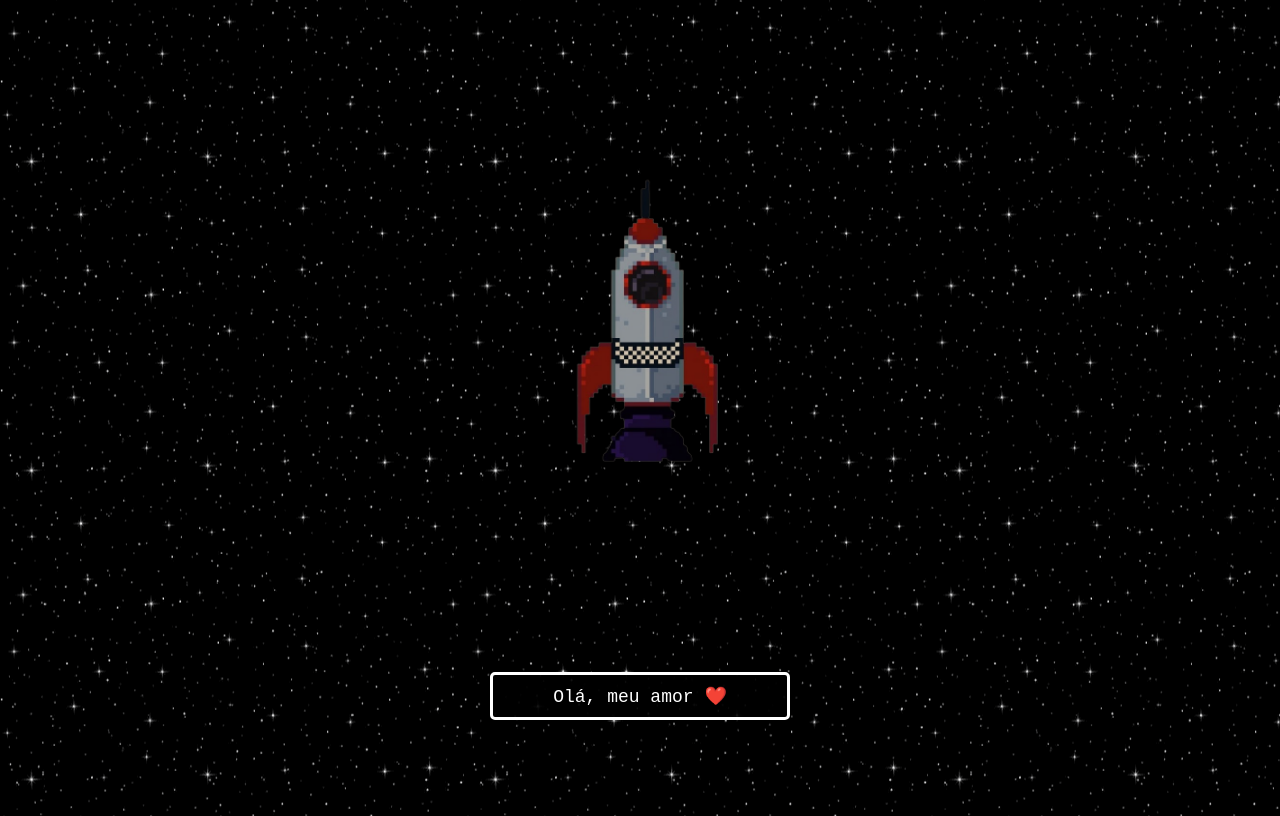
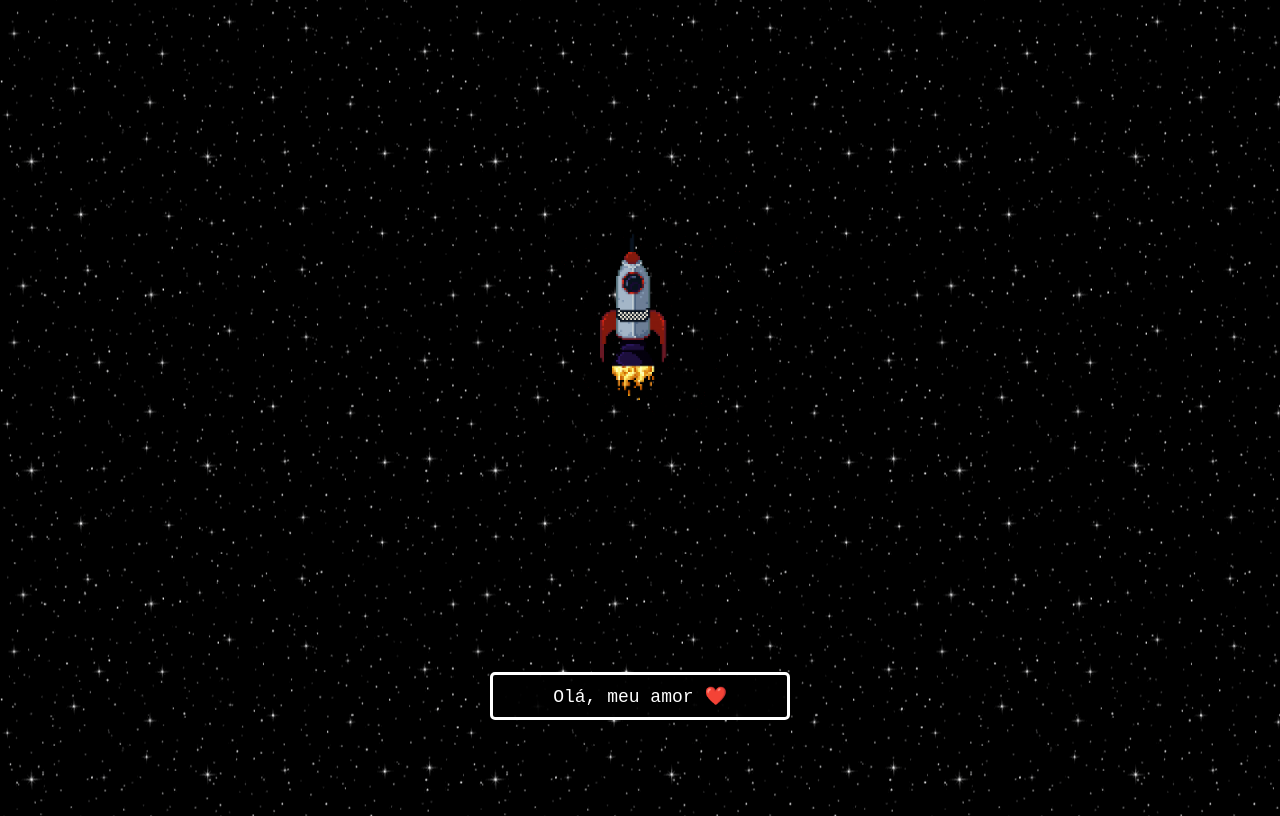
Before and after one commit to NotCrazyDog-hub/1kouten, a plain HTML site: page pages/space.html in a window 1280 px wide. Drawn offline with nearby package versions, Linux system fonts and the light colour scheme.

Commit message:
Substitui imagem do foguete para animação em loop

```diff
--- a/pages/space.html
+++ b/pages/space.html
@@ -11,7 +11,7 @@
 </head>
 <body>
     <div id="app">
-        <img id="rocket" src="../assets/images/rocket.png" alt="Foguete">
+        <img id="rocket" src="../assets/images/rocket_loop.gif" alt="Foguete">
         <div id="dialog">{{ currentMessage }}</div>
     </div>
     <div id="overlay"></div>
```
